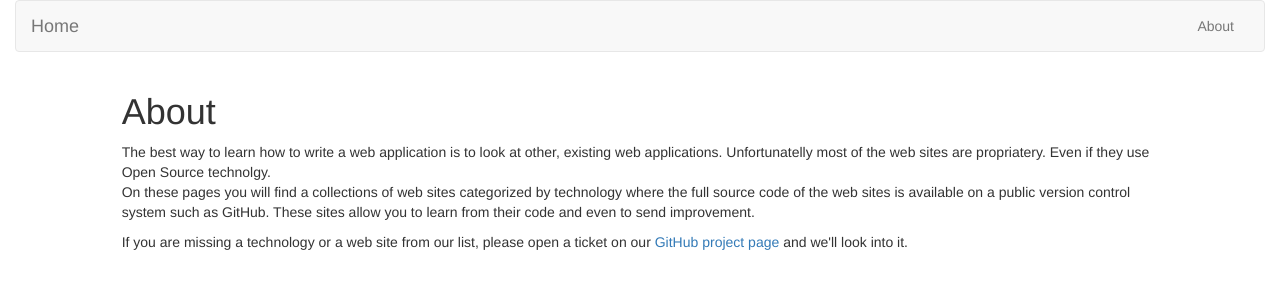
After one commit to szabgab/open-source-websites, a Flask app: page /about in a window 1280 px wide. The commit adds this page. Shown: the top 300 px of the page. Run offline with Flask 2, Linux system fonts and the light colour scheme; parts of the project's set-up code (start-up, migrations or seed data) failed here and were passed over; some libraries are stand-ins or nearby versions.

Commit message:
separate head and footer templates. Add menubar. Add About page

```diff
--- a/app.py
+++ b/app.py
@@ -36,11 +36,18 @@ def redirect_to():
 def technology(name):
     if name in tags:
         return render_template('technology.html',
+            title="Open Source Web sites using " + name,
             technology=name,
             details=tags[name]
         )
     else:
         return render_template('404.html'), 404
 
+@app.route("/about")
+def about():
+    return render_template('about.html',
+        title = "About Open Soure Web Sites"
+    )
+
 if __name__ == "__main__":
     app.run(debug=True)
--- /dev/null
+++ b/templates/about.html
@@ -0,0 +1,18 @@
+{% include "incl/header.html" %}
+<div class="row">
+    <div class="col-md-1"></div>
+    <div class="col-md-10">
+        <h1>About</h1>
+        The best way to learn how to write a web application is to look at other, existing web applications.
+        Unfortunatelly most of the web sites are propriatery. Even if they use Open Source technolgy.
+        <p>
+        On these pages you will find a collections of web sites categorized by technology where the full
+        source code of the web sites is available on a public version control system such as GitHub.
+        These sites allow you to learn from their code and even to send improvement.
+        <p>
+        If you are missing a technology or a web site from our list, please open a ticket on
+        our <a href="">GitHub project page</a> and we'll look into it.
+    </div>
+    <div class="col-md-1"></div>
+</div>
+{% include "incl/footer.html" %}
--- /dev/null
+++ b/templates/incl/footer.html
@@ -0,0 +1,3 @@
+</div>
+</body>
+</html>
--- /dev/null
+++ b/templates/incl/header.html
@@ -0,0 +1,38 @@
+<!DOCTYPE html>
+<html lang="en">
+<head>
+  <meta charset="utf-8">
+  <meta name="viewport"
+     content="width=device-width, initial-scale=1, user-scalable=yes">
+  <link href="https://maxcdn.bootstrapcdn.com/bootstrap/3.3.6/css/bootstrap.min.css" rel="stylesheet">
+  <script src="bookmarks.js"></script>
+  <title>{{ title }}</title>
+</head>
+<body>
+<div class="container-fluid">
+    <div class="row">
+         <div class="col-md-12">
+         <nav class="navbar navbar-default">
+           <div class="container-fluid">
+             <div class="navbar-header">
+               <button type="button" class="navbar-toggle collapsed" data-toggle="collapse" data-target="#bs-example-navbar-collapse-1" aria-expanded="false">
+                 <span class="sr-only">Toggle navigation</span>
+                 <span class="icon-bar"></span>
+                 <span class="icon-bar"></span>
+                 <span class="icon-bar"></span>
+               </button>
+               <a class="navbar-brand" href="/">Home</a>
+             </div>
+
+             <div class="collapse navbar-collapse" id="bs-example-navbar-collapse-1">
+               <ul class="nav navbar-nav">
+               </ul>
+               <ul class="nav navbar-nav navbar-right">
+                 <li><a href="/about">About</a></li>
+               </ul>
+             </div>
+           </div>
+         </nav>
+
+         </div>
+     </div>
```
Also changed, not shown: templates/404.html (+11 -1 lines), templates/main.html (+5 -18 lines), templates/recursive.js (added, +18 -0 lines), templates/technology.html (+15 -6 lines).
